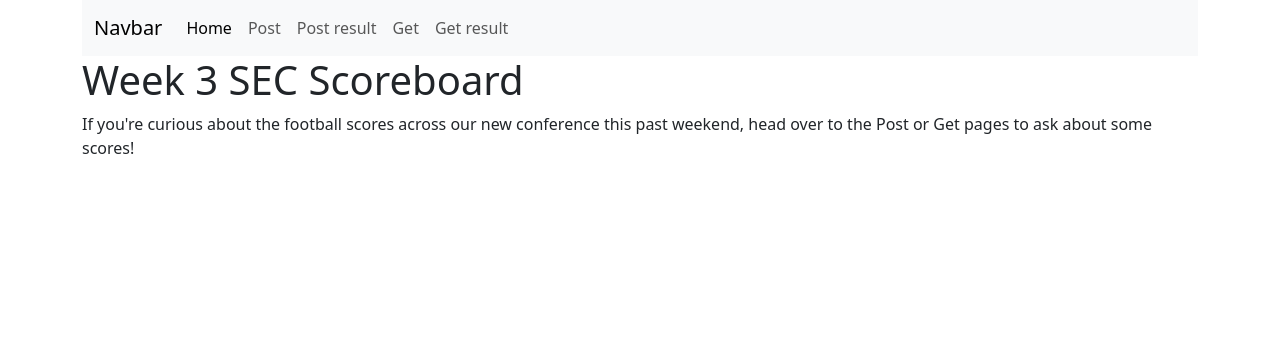
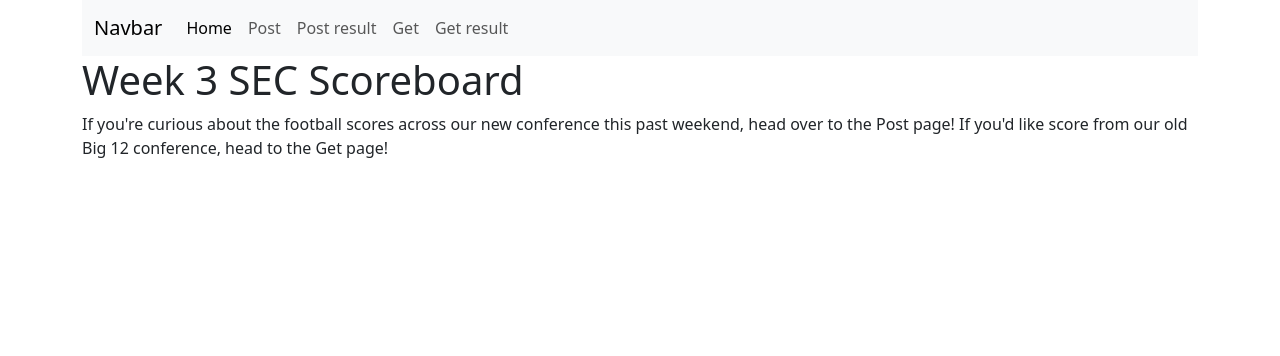
Before and after one commit to malucario/hw2, a PHP site: page / in a window 1280 px wide. Shown: the top 356 px of the page. Run offline with PHP 8.4, Linux system fonts and the light colour scheme.

Commit message:
Update index.php

```diff
--- a/index.php
+++ b/index.php
@@ -3,7 +3,7 @@ Include "view-header.php";
 ?>
 
 <h1>Week 3 SEC Scoreboard</h1>
- <p>If you're curious about the football scores across our new conference this past weekend, head over to the Post or Get pages to ask about some scores!</p>
+ <p>If you're curious about the football scores across our new conference this past weekend, head over to the Post page! If you'd like score from our old Big 12 conference, head to the Get page!</p>
  <?php
 Include "view-footer.php";
 ?>
```
